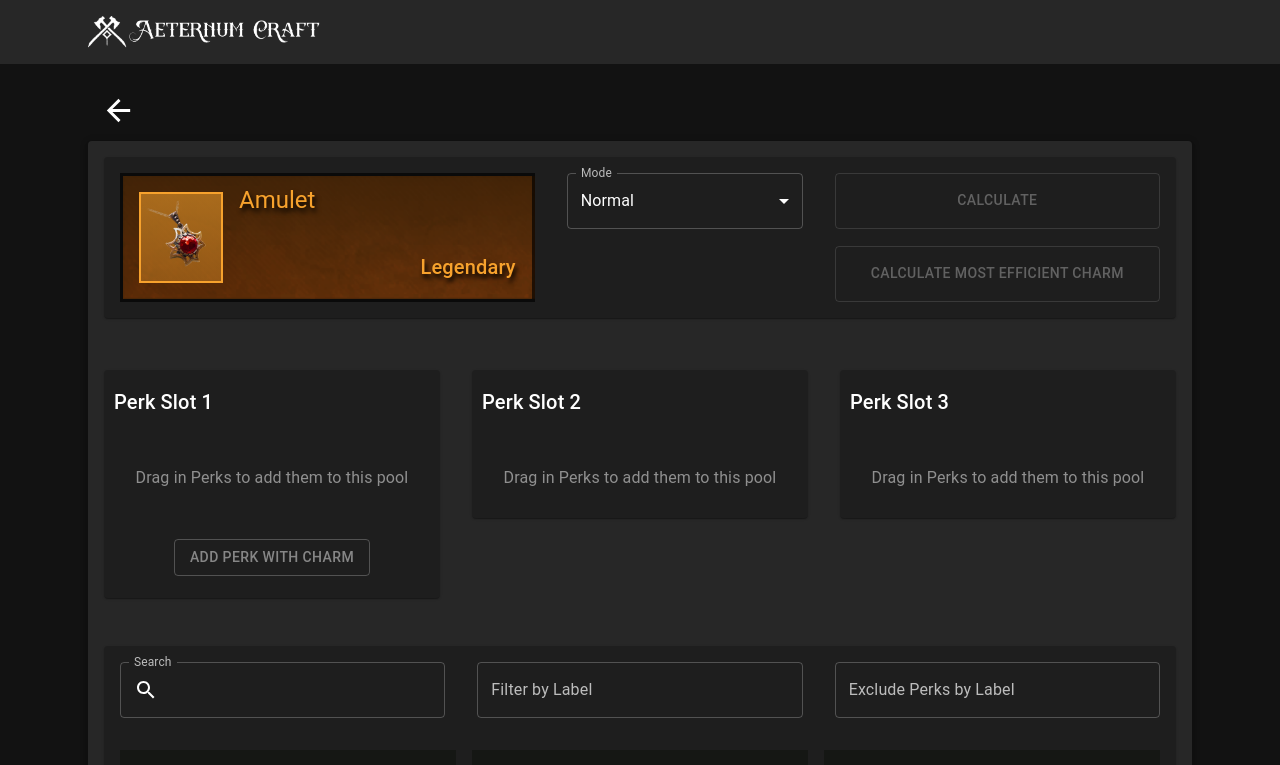
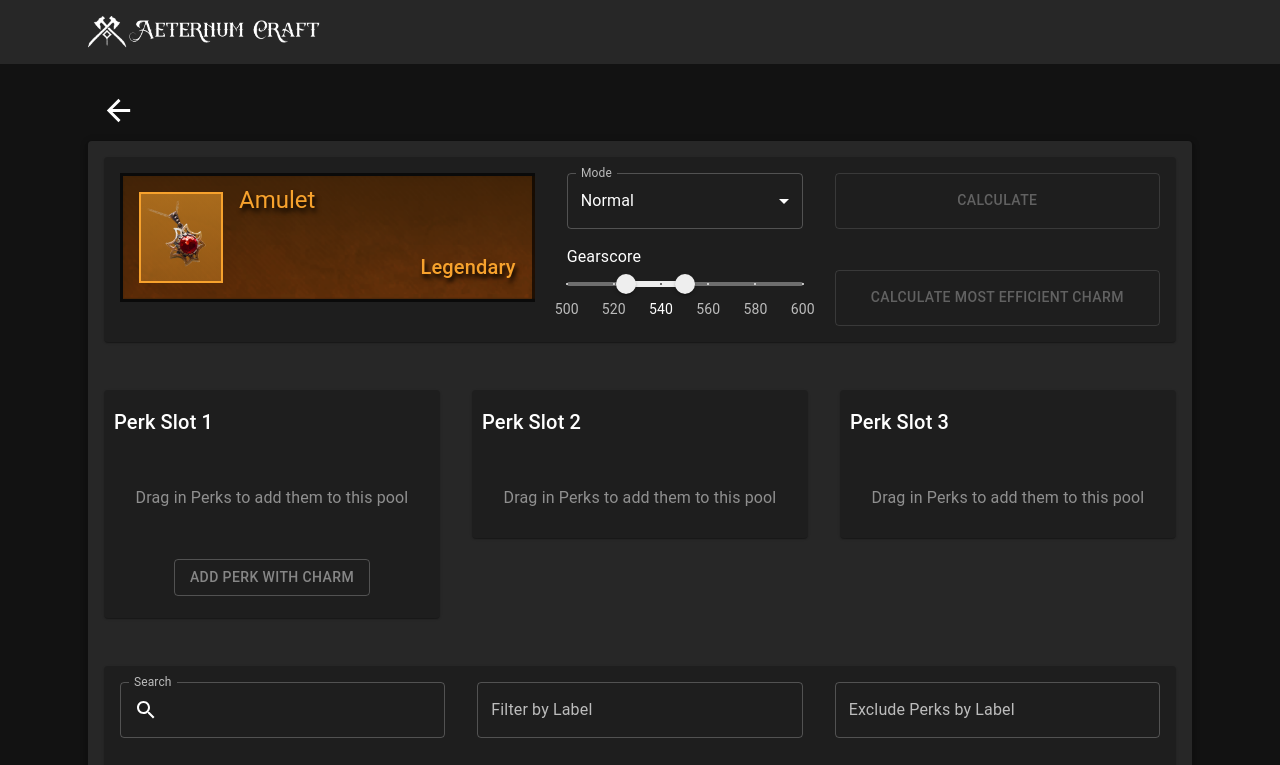
Before and after one commit to Maciva/nwcrafterapp, a React (Create React App) app: page /Amulet in a window 1280 px wide. Shown: the top 765 px of the page. Built offline with nearby package versions, Linux system fonts and the light colour scheme.

Commit message:
added temporary slider, added min and max gs

```diff
--- a/src/pages/calculator/Calculator.js
+++ b/src/pages/calculator/Calculator.js
@@ -1,5 +1,5 @@
 import { ArrowBack } from "@mui/icons-material";
-import { Button, Grid, IconButton, MenuItem, Paper, TextField } from "@mui/material";
+import { Box, Button, Grid, IconButton, MenuItem, Paper, Slider, TextField, Typography } from "@mui/material";
 import { Container } from "@mui/system";
 import React from "react";
 import { isMobile } from "react-device-detect";
@@ -16,6 +16,16 @@ import modes from "./modes";
 
 function Calculator() {
 
+    const generateMarks = () => {
+        return [...Array(6).keys()]
+        .map(value => value * 20 + 500)
+        .map(value => {
+            return {value: value, label: `${value}`}
+        });
+    }
+
+    const marks = generateMarks();
+
     let params = useParams();
     let perkCalculator = React.useRef(new PerkCalculator(params.itemClass), []);
 
@@ -23,6 +33,9 @@ function Calculator() {
     const [selectedPerks, setSelectedPerks] = React.useState([[], [], []])
     const [open, setOpen] = React.useState(false);
     const [charmIndex, setCharmIndex] = React.useState(undefined);
+
+    const [minGs, setMinGs] = React.useState(595);
+    const [maxGs, setMaxGs] = React.useState(600);
 
     const [perkSelectorOpen, setPerkSelectorOpen] = React.useState(false);
     const [selectorPerk, setSelectorPerk] = React.useState(undefined);
@@ -121,12 +134,30 @@ function Calculator() {
                                         <Grid item md={5} xs={12} >
                                             <ItemBanner itemClass={params.itemClass} />
                                         </Grid>
-                                        <Grid item md={3} xs={12}>
-                                            <TextField onChange={(e) => setMode(e.target.value)} select fullWidth color="secondary" label="Mode" value={mode} variant="outlined" >
-                                                <MenuItem value="normal">Normal</MenuItem>
-                                                <MenuItem value="runestone">Runestone Stopwatch</MenuItem>
-                                                <MenuItem value="scarab">Golden Scarab</MenuItem>
-                                            </TextField>
+                                        <Grid item md={3} xs={12} spacing={2} container justifyContent="space-between" direction="column">
+                                            <Grid item>
+                                                <TextField onChange={(e) => setMode(e.target.value)} select fullWidth color="secondary" label="Mode" value={mode} variant="outlined" >
+                                                    <MenuItem value="normal">Normal</MenuItem>
+                                                    <MenuItem value="runestone">Runestone Stopwatch</MenuItem>
+                                                    <MenuItem value="scarab">Golden Scarab</MenuItem>
+                                                </TextField>
+                                            </Grid>
+                                            <Grid item>
+                                                <Typography>
+                                                    Gearscore
+                                                </Typography>
+                                                <Slider
+                                                    min={500}
+                                                    max={600}
+                                                    color="secondary"
+                                                    getAriaLabel={() => "Minimum GS"}
+                                                    disableSwap
+                                                    onChange={ console.log }
+                                                    marks={marks}
+                                                    defaultValue={595}
+                                                    value={[525, 550]}
+                                                />
+                                            </Grid>
                                         </Grid>
                                         <Grid item md={4} xs={12} spacing={2} container justifyContent="space-between" direction="column"  >
                                             <Grid item >
```
Also changed, not shown: 1 other file (tests, documents, lock files or other folders).
